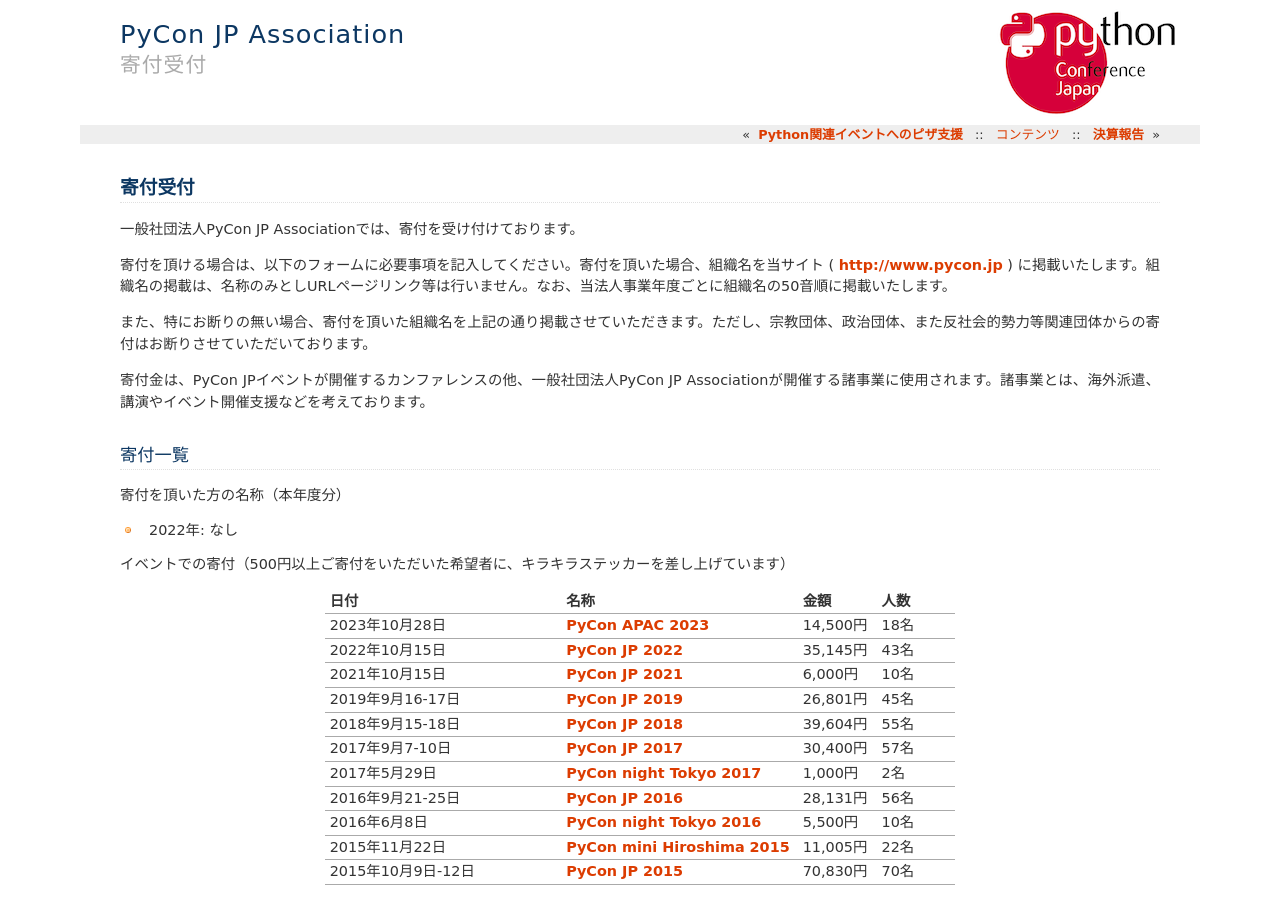
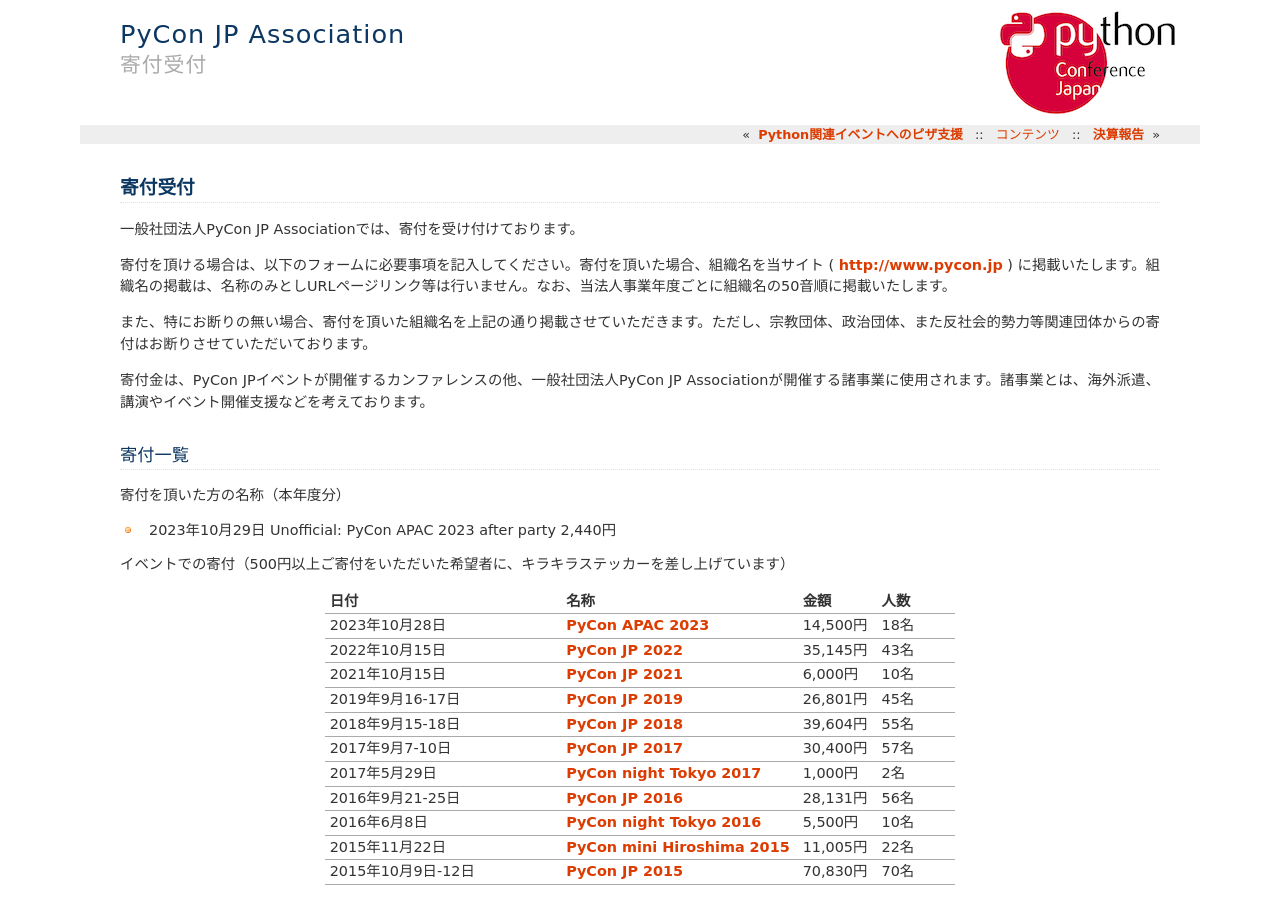
Before and after one commit to pyconjp/www.pycon.jp, a Sphinx documentation site: the page built from source/donation/index.rst, in a window 1280 px wide and 900 px high. Built offline with Sphinx 7.4.7, drawn with Linux system fonts in a browser that asks for light colours.

Commit message:
ISSHA-3068 2023年度分に寄付を追加

```diff
--- a/source/donation/index.rst
+++ b/source/donation/index.rst
@@ -15,9 +15,7 @@
 
 寄付を頂いた方の名称（本年度分）
 
-- 2022年: なし
-
-.. - 2020年4月xx日 xxxx協会 10,000円
+- 2023年10月29日 Unofficial: PyCon APAC 2023 after party 2,440円
 
 イベントでの寄付（500円以上ご寄付をいただいた希望者に、キラキラステッカーを差し上げています）
 
```
